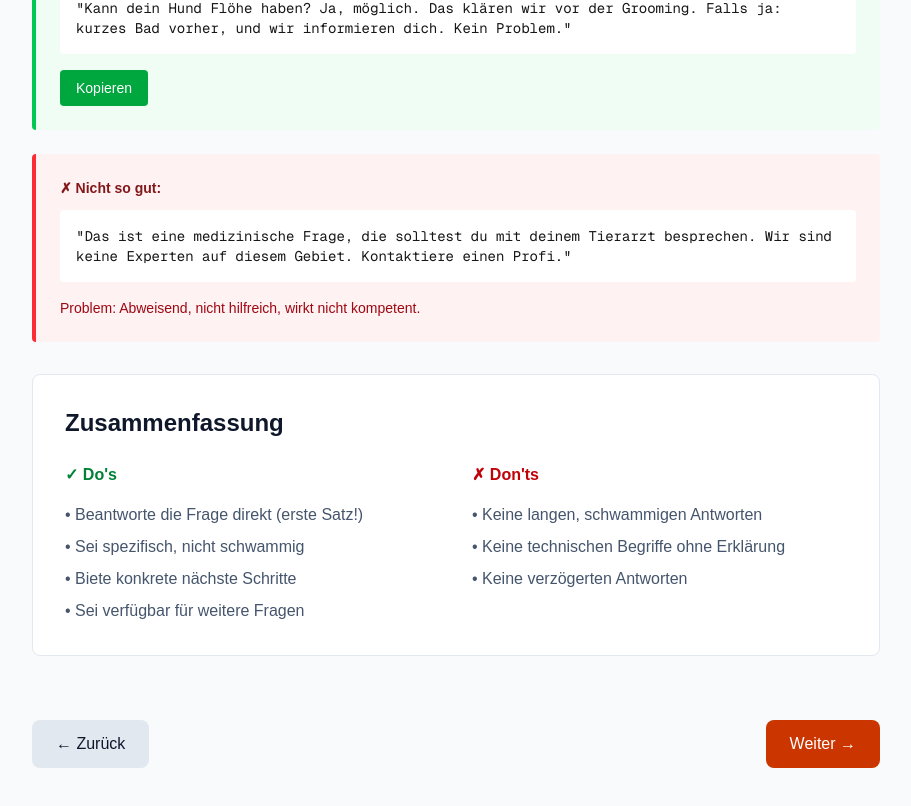
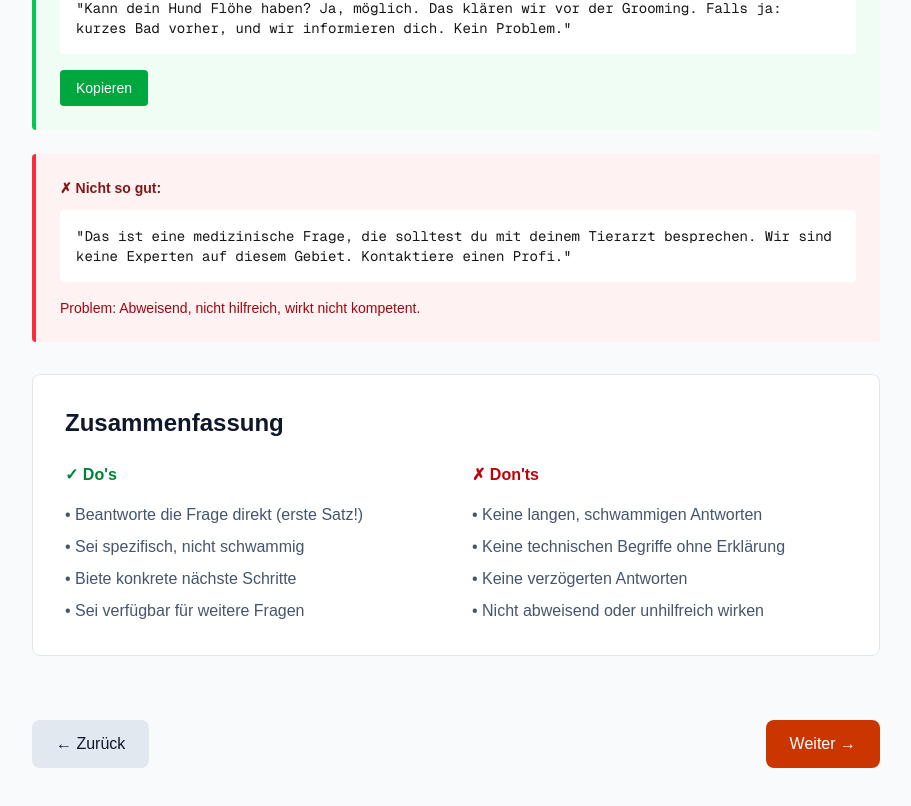
Before and after one commit to HPK-maker-tech/Brand-Voice-Guide, a Next.js app: page /consideration in a window 1280 px wide. Shown: the part 1775-2581 px from the top of the page, without its empty margins (184-1095 px from the left). Built offline with nearby package versions, Linux system fonts and the light colour scheme.

Commit message:
Consideration: add fourth Don't point to summary section

```diff
--- a/app/consideration/page.tsx
+++ b/app/consideration/page.tsx
@@ -126,6 +126,7 @@ export default function ConsiderationPage() {
                     <li>• Keine langen, schwammigen Antworten</li>
                     <li>• Keine technischen Begriffe ohne Erklärung</li>
                     <li>• Keine verzögerten Antworten</li>
+                    <li>• Nicht abweisend oder unhilfreich wirken</li>
                   </ul>
                 </div>
               </div>
```
